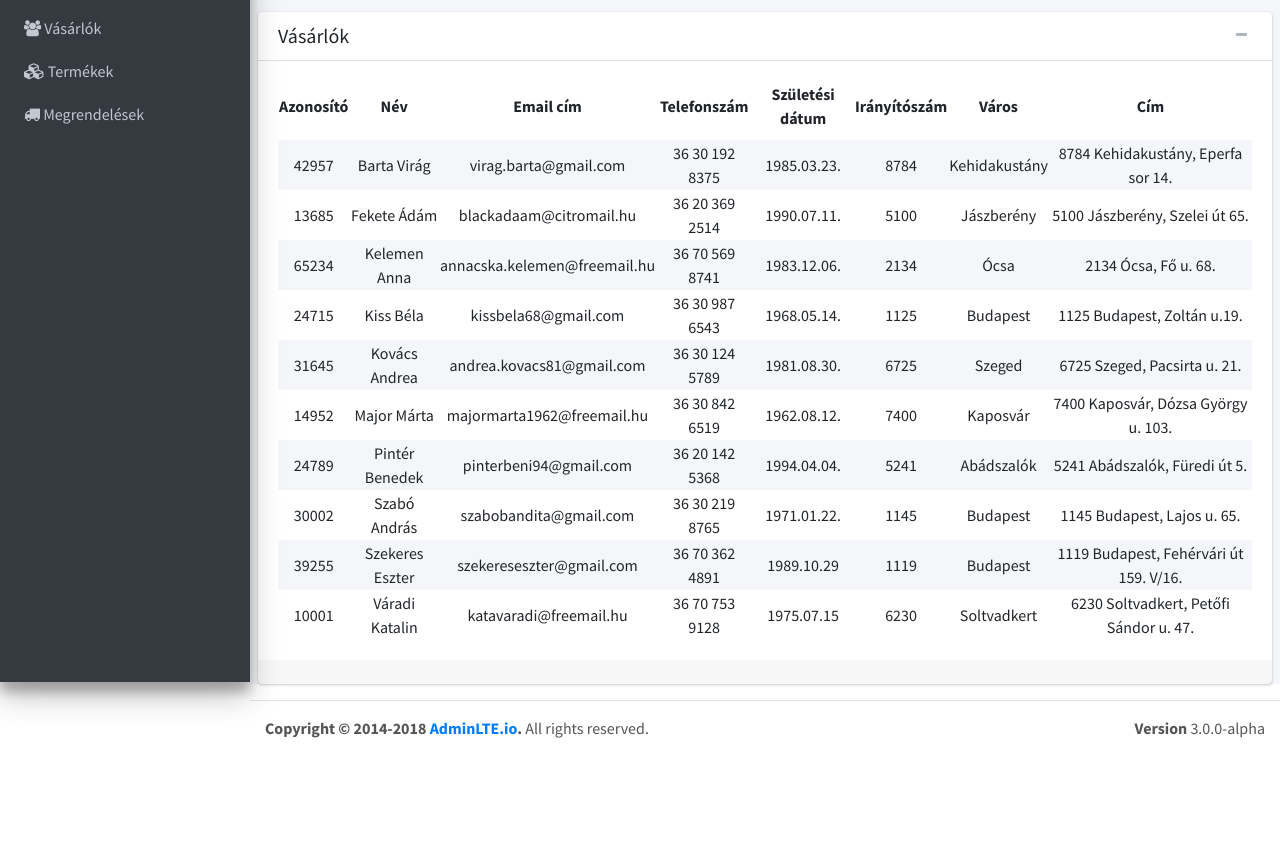
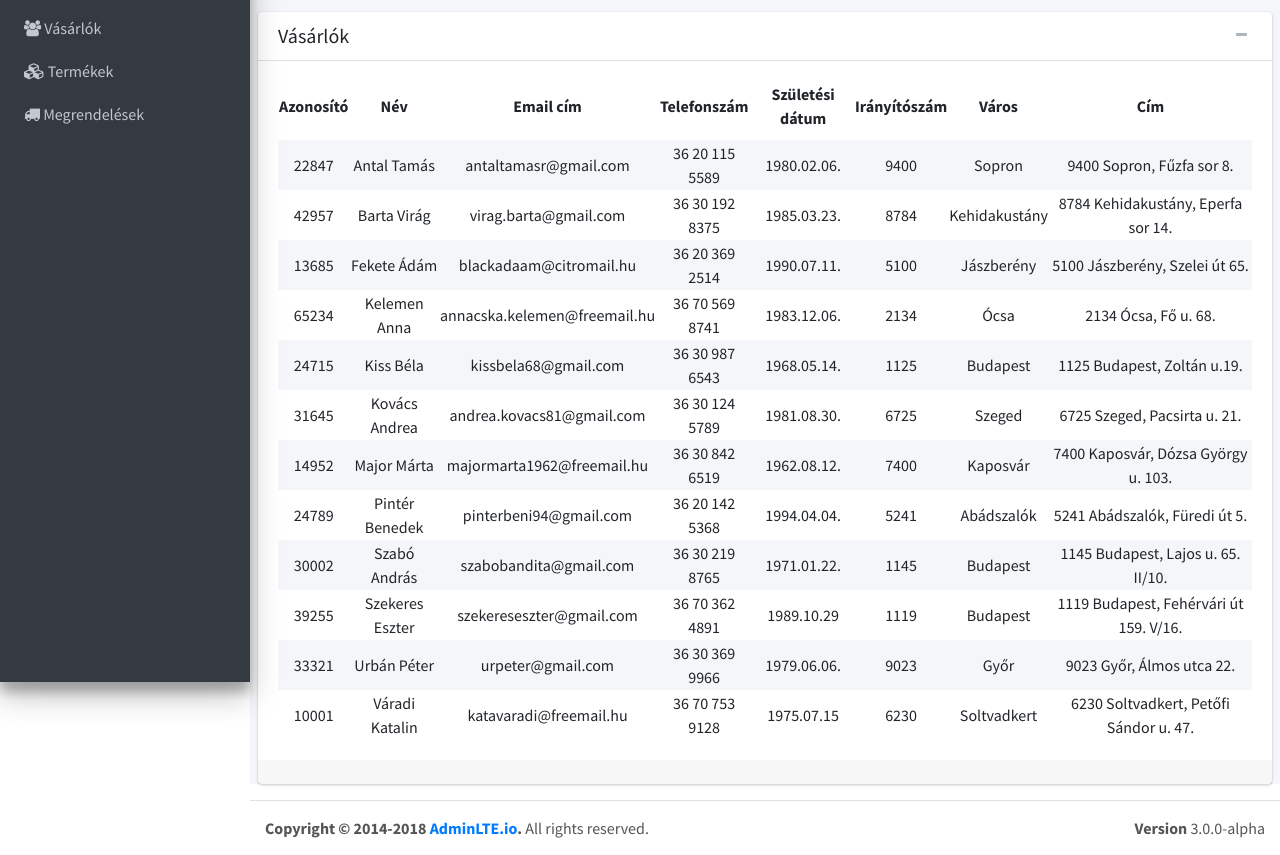
Before and after one commit to juhaszorsolya/group_project_adminLTE, a plain HTML site: page customer.html in a window 1280 px wide. Shown: the part 118-973 px from the top of the page. Before the commit the page ends 873 px from the top, so only its background shows below. Drawn offline with nearby package versions, Linux system fonts and the light colour scheme.

Commit message:
add customers

```diff
--- a/customer.html
+++ b/customer.html
@@ -142,6 +142,16 @@
             </thead>
             <tbody>
                 <tr>
+                  <td>22847</td>
+                  <td>Antal Tamás</td>
+                  <td>antaltamasr@gmail.com</td>
+                  <td>36 20 115 5589</td>
+                  <td>1980.02.06.</td>
+                  <td>9400</td>
+                  <td>Sopron</td>
+                  <td>9400 Sopron, Fűzfa sor 8.</td>
+                </tr>
+                <tr>
                   <td>42957</td>
                   <td>Barta Virág</td>
                   <td>virag.barta@gmail.com</td>
@@ -219,7 +229,7 @@
                   <td>1971.01.22.</td>
                   <td>1145</td>
                   <td>Budapest</td>
-                  <td>1145 Budapest, Lajos u. 65.</td>
+                  <td>1145 Budapest, Lajos u. 65. II/10.</td>
                 </tr>
                 <tr>
                   <td>39255</td>
@@ -230,6 +240,16 @@
                   <td>1119</td>
                   <td>Budapest</td>
                   <td>1119 Budapest, Fehérvári út 159. V/16.</td>
+                </tr>
+                <tr>
+                  <td>33321</td>
+                  <td>Urbán Péter</td>
+                  <td>urpeter@gmail.com</td>
+                  <td>36 30 369 9966</td>
+                  <td>1979.06.06.</td>
+                  <td>9023</td>
+                  <td>Győr</td>
+                  <td>9023 Győr, Álmos utca 22.</td>
                 </tr>
                 <tr>
                   <td>10001</td>
```
